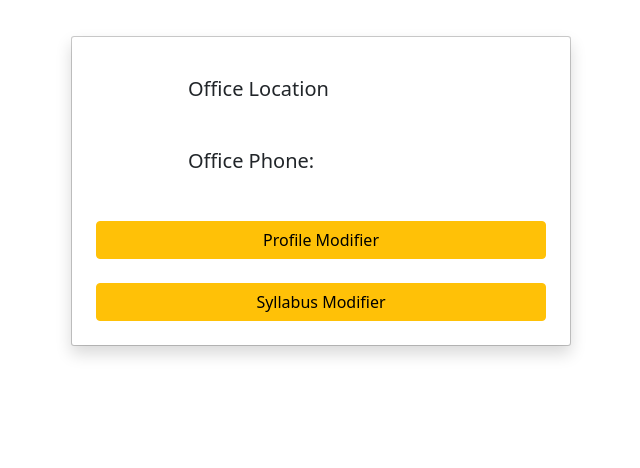
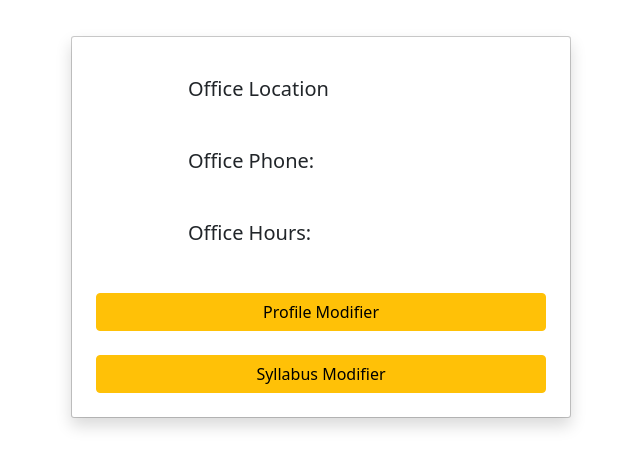
Before and after one commit to gkroiz/syllabus-project, a Django app: template faculty_profile/templates/faculty_profile/index.html in a window 1280 px wide. Shown: the part 74-542 px from the top of the page, without its empty margins (319-959 px from the left). Run offline with Django 3.2, Linux system fonts and the light colour scheme; the template is opened without the code that fills it, so the values that code supplies are empty.

Commit message:
add office hours to template

```diff
--- a/faculty_profile/templates/faculty_profile/index.html
+++ b/faculty_profile/templates/faculty_profile/index.html
@@ -42,6 +42,15 @@
               {{ profile.phone }}
             </div>
           </li>
+          <li class="d-flex gap-4">
+            <svg class="bi text-warning flex-shrink-0" width="68" height="68"><use xlink:href="#bookmark-star"/></svg>
+            <div>
+              <h5 class="mb-0">Office Hours:</h5>
+              {% for hour in office_hours %}
+                {{ hour.date_time }} <br>
+              {% endfor %}
+            </div>
+          </li>
         </ul>
         <a href="{% url 'faculty_profile:edit' user_id %}" class="btn btn-warning mt-6 w-100 mx-50">Profile Modifier</a>
           <br>
@@ -52,45 +61,6 @@
     </div>
   </div>
 </div>
-<!--
-<div class="container my-auto">
-     <div class="row">
-         <div class="col text-center">
-             Account: {{ user.email }}
-         </div>
-         <div class="col text-center">
-             <a href="{% url 'homepage:index' %}">Home</a>
-         </div>
-         <div class="col text-center">
-            <a href="{% url 'login:logout_view' %}">Log Out</a>
-             <a href="{% url 'homepage:index' %}" class="btn btn-warning">Home</a>
-         </div>
-     </div>
-</div>
-<div class="container text-center">
-
-    <br><br>
-    <h2><i>Faculty Profile: </i></h2>
-    <li> Faculty ID: {{ profile.ID }} </li>
-    <li> Office Location: {{ profile.location }} </li>
-    <li> Office Phone: {{ profile.phone }} </li>
-    <li> Office Hours: </li>
-
-
-    {% for hour in office_hours %}
-    {{ hour.date_time }} <br>
-    {% endfor %}
-
-    <br>
-    <h4>To Edit or Create a Syllabus: </h4>
-    <a href="{% url 'faculty_profile:syllabus' user_id %}">Syllabus Modifier</a> <br><br>
-
-    <h4>To Edit your Profile: </h4>
-    <a href="{% url 'faculty_profile:edit' user_id %}">Profile Modifier</a> <br>
-
-</div>
--->
-
 
 <script src="https://cdn.jsdelivr.net/npm/bootstrap@5.1.3/dist/js/bootstrap.bundle.min.js" integrity="sha384-ka7Sk0Gln4gmtz2MlQnikT1wXgYsOg+OMhuP+IlRH9sENBO0LRn5q+8nbTov4+1p" crossorigin="anonymous"></script>
 </body>
```
